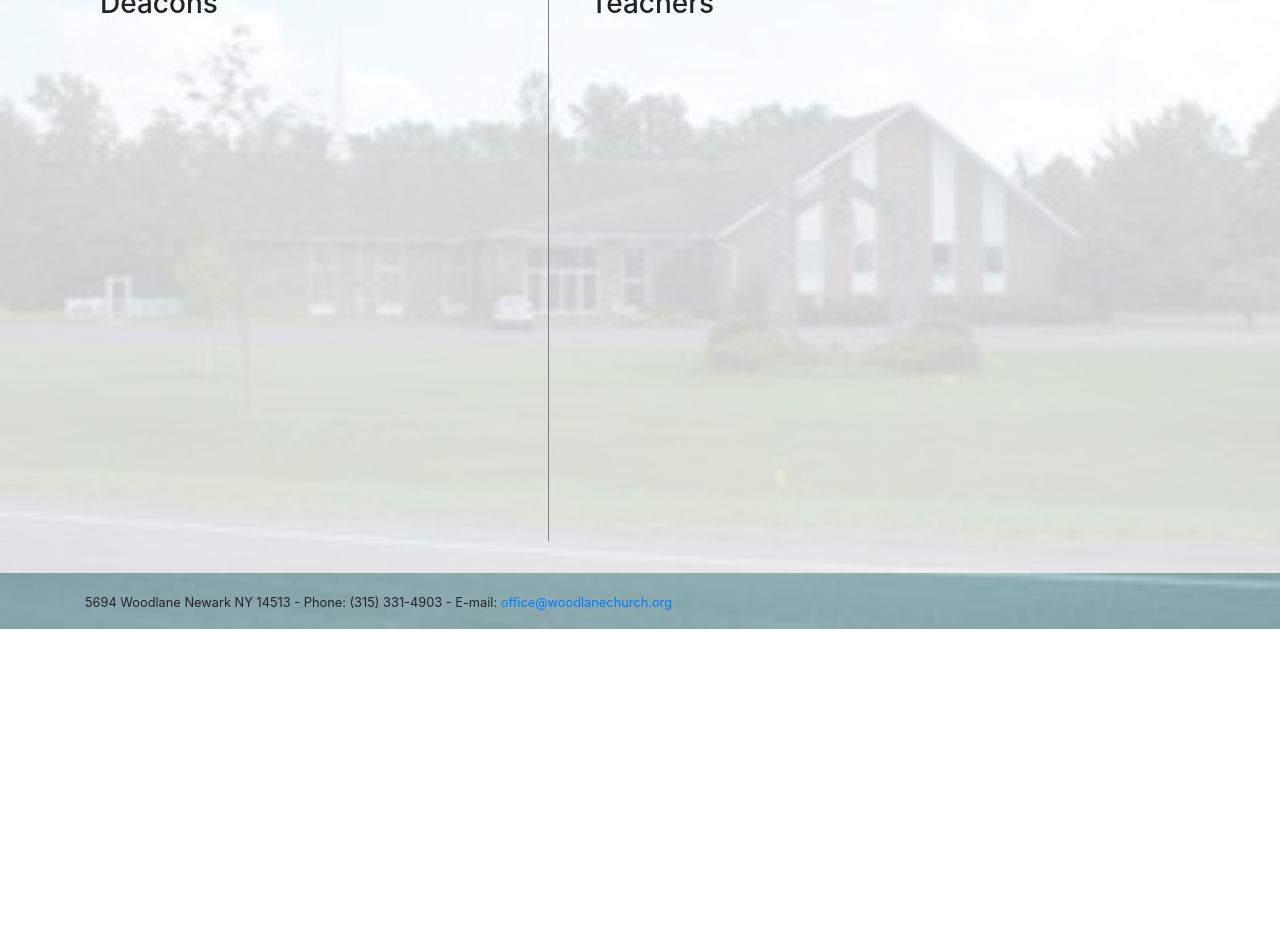
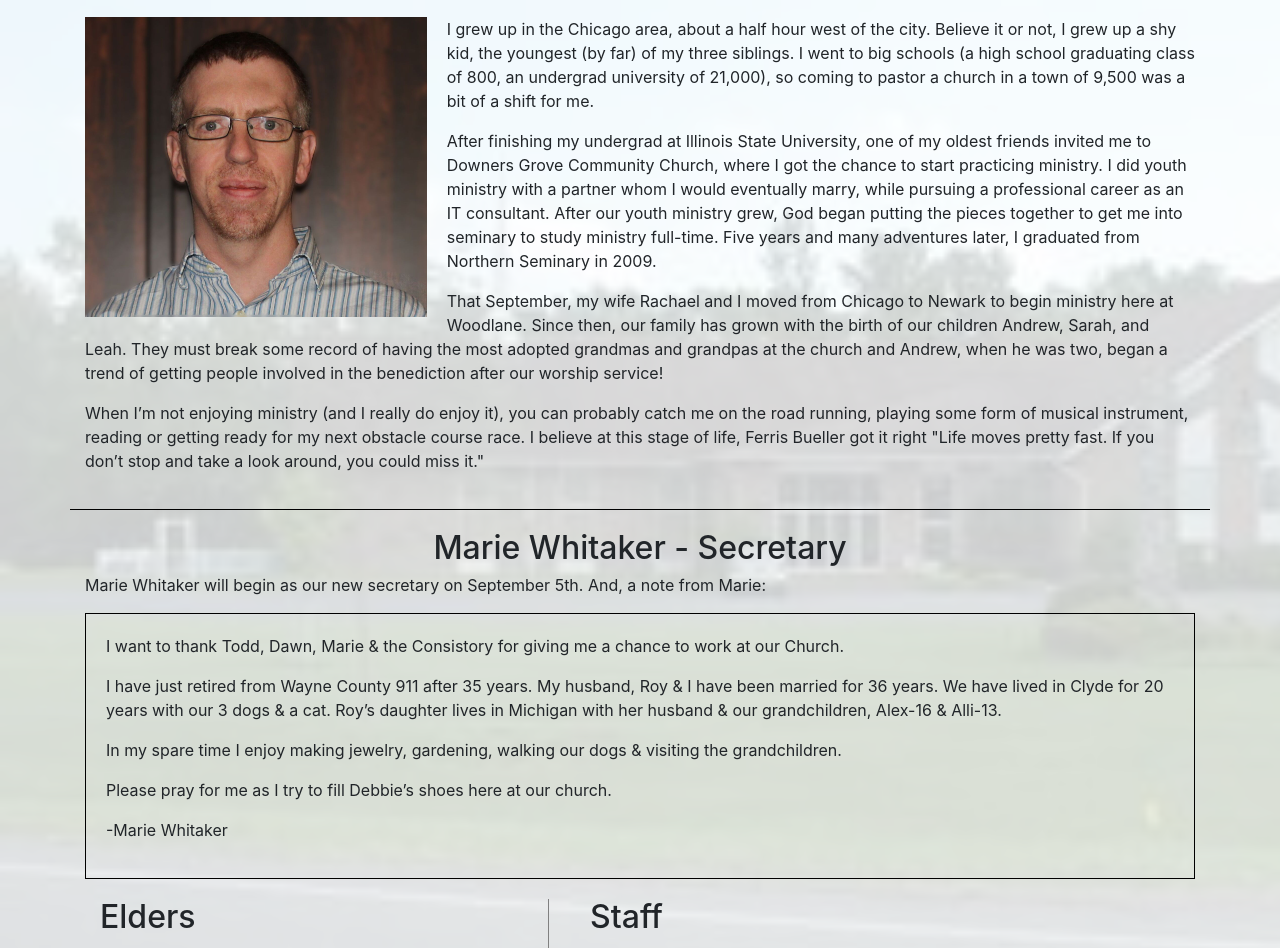
Before and after one commit to MattDrummy/woodlane-church-client, a plain HTML site: page staff.html in a window 1280 px wide. Shown: the part 229-1177 px from the top of the page. Before the commit the page ends 858 px from the top, so only its background shows below. Drawn offline with nearby package versions, Linux system fonts and the light colour scheme; no server answers.

Commit message:
added bios to staff page

```diff
--- a/assets/styles/style.css
+++ b/assets/styles/style.css
@@ -56,7 +56,6 @@ body {
   display: flex;
   justify-content: center;
 }
-
 
 
 /*CALENDAR PAGE*/
@@ -198,13 +197,42 @@ body {
 .staff-main {
   display: flex;
   font-size: 1.3em;
-  height: 600px;
 }
 
 .staff-main div:last-child {
   border-left: 1px solid gray;
   padding-left: 2em;
 }
+
+
+.pastor-main h2{
+  text-align: center;
+  border-bottom: 1px solid black;
+  margin-bottom: 20px;
+  padding-bottom: 20px;
+}
+
+.pastor-main {
+  margin-bottom: 20px;
+  padding-bottom: 20px;
+  border-bottom: 1px solid black;
+}
+
+.staff-secretary h2 {
+  text-align: center;
+}
+
+.secretary-note {
+  border: 1px solid black;
+  padding: 20px;
+  margin-bottom: 20px;
+}
+.brian-profile-photo {
+  float: left;
+  margin: 0 20px 20px 0;
+}
+
+
 /*FOOTER*/
 
 footer {
--- a/staff.html
+++ b/staff.html
@@ -79,25 +79,66 @@
     <main id="main">
 
       <!-- MAIN BODY  -->
+
+      <section class="pastor-main container">
+        <h2>Brian Maag - Pastor</h2>
+        <img height="300" src="./assets/images/brian_maag_profile.jpeg" alt="Brian Maag" class="brian-profile-photo">
+        <p>
+          I grew up in the Chicago area, about a half hour west of the city. Believe it or not, I grew up a shy kid, the youngest (by far) of my three siblings. I went to big schools (a high school graduating class of 800, an undergrad university of 21,000), so coming to pastor a church in a town of 9,500 was a bit of a shift for me.
+        </p>
+        <p>
+          After finishing my undergrad at Illinois State University, one of my oldest friends invited me to Downers Grove Community Church, where I got the chance to start practicing ministry. I did youth ministry with a partner whom I would eventually marry, while pursuing a professional career as an IT consultant. After our youth ministry grew, God began putting the pieces together to get me into seminary to study ministry full-time. Five years and many adventures later, I graduated from Northern Seminary in 2009.
+        </p>
+        <p>
+          That September, my wife Rachael and I moved from Chicago to Newark to begin ministry here at Woodlane. Since then, our family has grown with the birth of our children Andrew, Sarah, and Leah. They must break some record of having the most adopted grandmas and grandpas at the church and Andrew, when he was two, began a trend of getting people involved in the benediction after our worship service!
+        </p>
+        <p>
+          When I’m not enjoying ministry (and I really do enjoy it), you can probably catch me on the road running, playing some form of musical instrument, reading or getting ready for my next obstacle course race. I believe at this stage of life, Ferris Bueller got it right "Life moves pretty fast. If you don’t stop and take a look around, you could miss it."
+        </p>
+      </section>
+
+      <section class="staff-secretary container">
+        <h2>Marie Whitaker - Secretary</h2>
+        <p>
+          Marie Whitaker will  begin as our new secretary on September 5th. And, a note from Marie:
+        </p>
+        <article class="secretary-note container">
+          <p>
+            I want to thank Todd, Dawn, Marie & the Consistory for giving me a chance to work at our Church.
+          </p>
+          <p>
+            I have just retired from Wayne County 911 after 35 years. My husband, Roy & I have been married for 36 years.  We have lived in Clyde for 20 years with our 3 dogs & a cat.  Roy’s daughter lives in Michigan with her husband & our grandchildren, Alex-16 & Alli-13.
+          </p>
+          <p>
+            In my spare time I enjoy making jewelry, gardening, walking our dogs & visiting the grandchildren.
+          </p>
+          <p>
+            Please pray for me as I try to fill Debbie’s shoes here at our church.
+          </p>
+          <p>-Marie Whitaker</p>
+
+        </article>
+      </section>
+
       <section class="staff-main container">
         <div class="col-md-5">
-          <h3>Elders</h3>
+          <h2>Elders</h2>
           <ul id="elders-list"></ul>
-          <h3>Deacons</h3>
+          <h2>Deacons</h2>
           <ul id="deacons-list"></ul>
         </div>
 
         <div class="col-md-5">
-          <h3>Staff</h3>
+          <h2>Staff</h2>
           <ul id="staff">
           </ul>
-          <h3>Teachers</h3>
+          <h2>Teachers</h2>
           <ul id="teachers">
           </ul>
         </div>
 
+      </section>
 
-      </section>
 
     </main>
 
```
Also changed, not shown: pastor.html (+14 -0 lines), assets/images/Matthew_Drumheller_Resume.png (added), assets/images/brian_maag_profile.jpeg (added), 12 other files.
